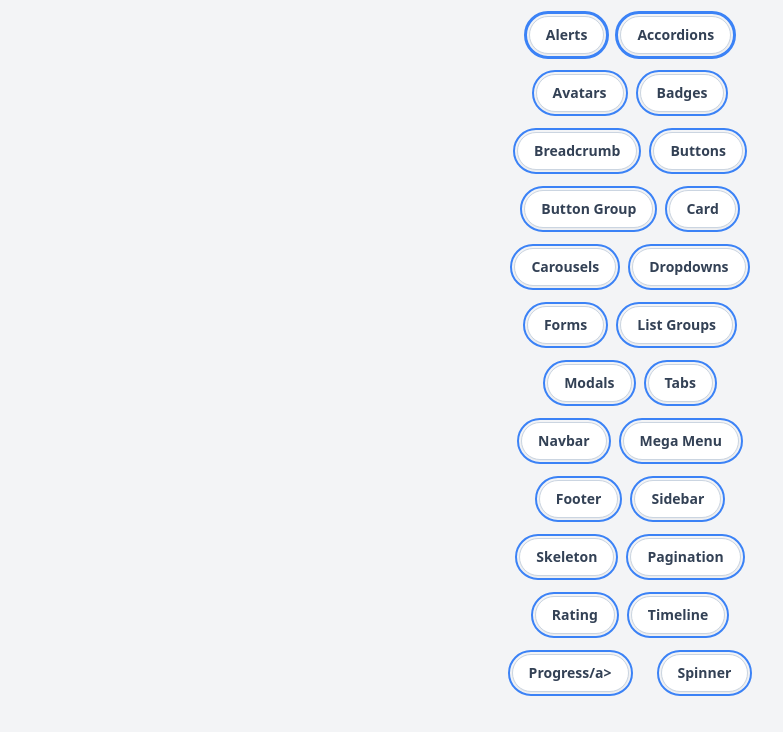
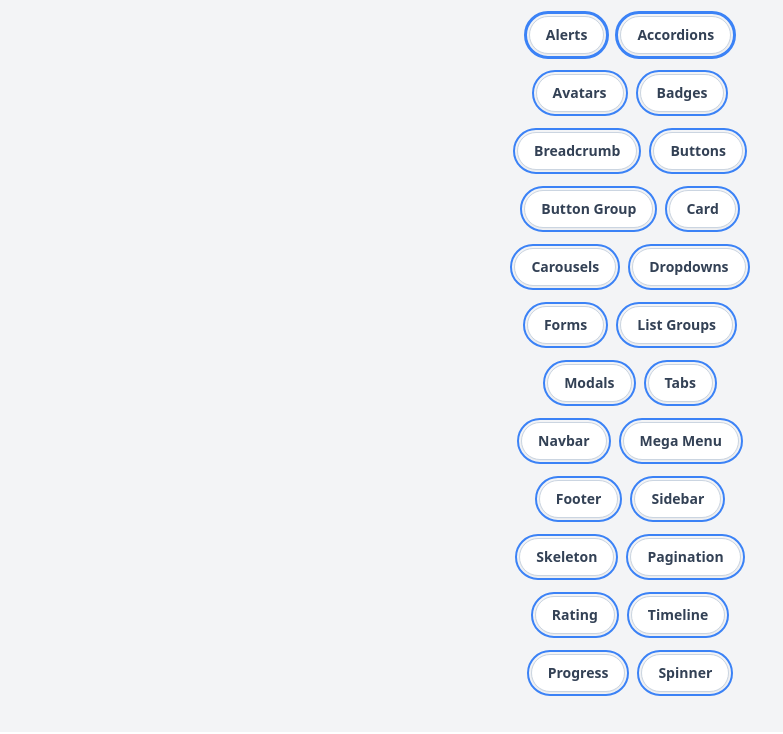
Before and after one commit to domsinclair/FlowbiteComponents, a website: page index.html in a window 1280 px wide. Shown: the part 60-794 px from the top of the page, without its empty margins (10-793 px from the left). Drawn offline with Linux system fonts and the light colour scheme.

Commit message:
corrected typo

```diff
--- a/index.html
+++ b/index.html
@@ -163,7 +163,7 @@
         <button
           class="px-4 py-2 text-sm font-semibold bg-white border rounded-full shadow-sm text-slate-700 border-slate-300 outline outline-2 outline-offset-2 outline-blue-500 dark:bg-slate-700 dark:text-slate-200 dark:border-transparent"
         >
-          <a href="./progress.html">Progress/a>
+          <a href="./progress.html">Progress</a>
         </button>
         <button
           class="px-4 py-2 text-sm font-semibold bg-white border rounded-full shadow-sm text-slate-700 border-slate-300 outline outline-2 outline-offset-2 outline-blue-500 dark:bg-slate-700 dark:text-slate-200 dark:border-transparent"
```
